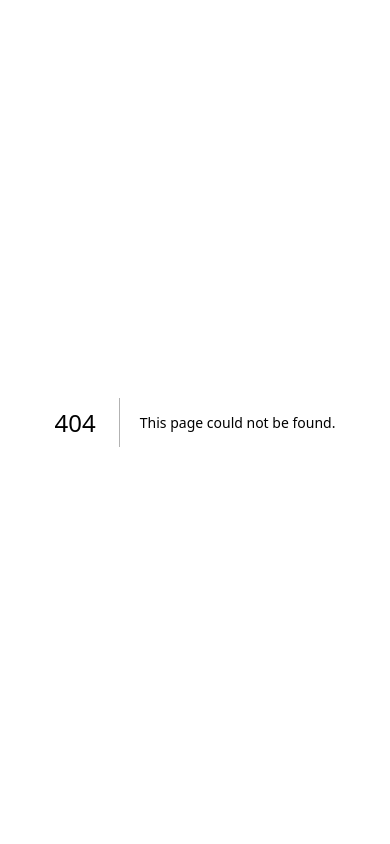
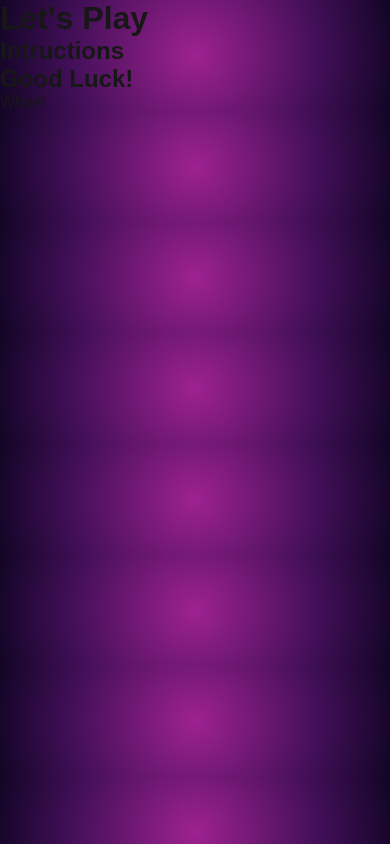
Before and after one commit to JacobSkraps/spinwin, a Next.js app: page /game in a window 390 px wide. Before the commit this address had no page. Built offline with nearby package versions, Linux system fonts and the light colour scheme.

Commit message:
Readded Game template and updated responsiveness for form

```diff
--- /dev/null
+++ b/src/app/(pages)/(game)/game/page.jsx
@@ -0,0 +1,18 @@
+export default function Home() {
+    return(
+        <div className="GameSplit">
+            <div className="GameInteract">
+                <h1 id="contestInfo">Let's Play</h1>
+                <div className="GameIntructionsButton">
+                    <h2>Intructions</h2>
+                </div>
+                <h2>Good Luck!</h2>
+            </div>
+            <div id="GameGame">
+                <div id="wheel">
+                    <p>Wheel</p>
+                </div>
+            </div>
+        </div>
+    );
+}
```
Also changed, not shown: src/app/(pages)/(game)/outcome/page.jsx (added, +12 -0 lines), src/app/(pages)/form/layout.jsx (+14 -3 lines).
